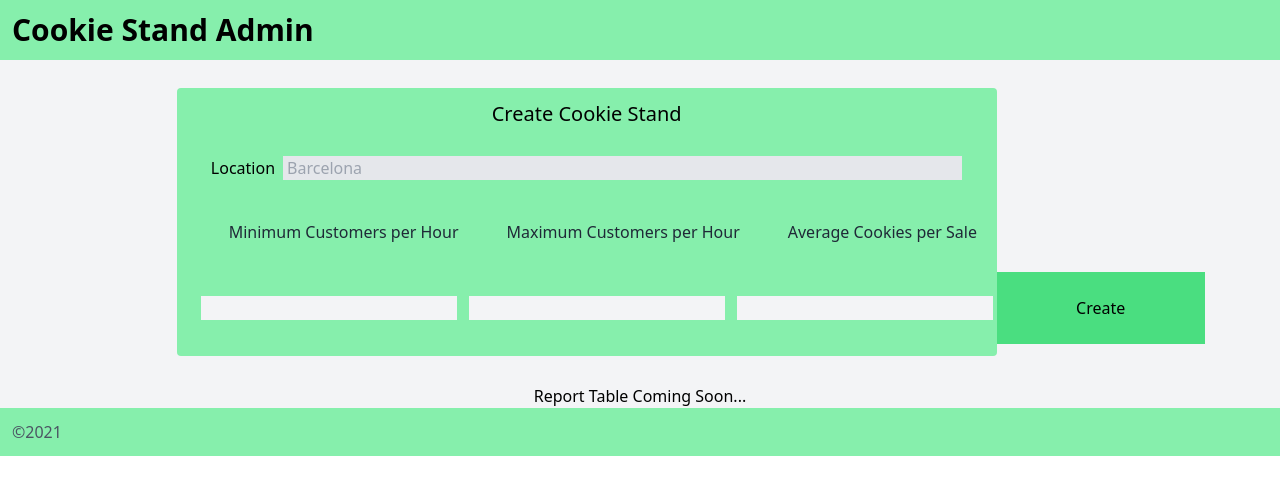
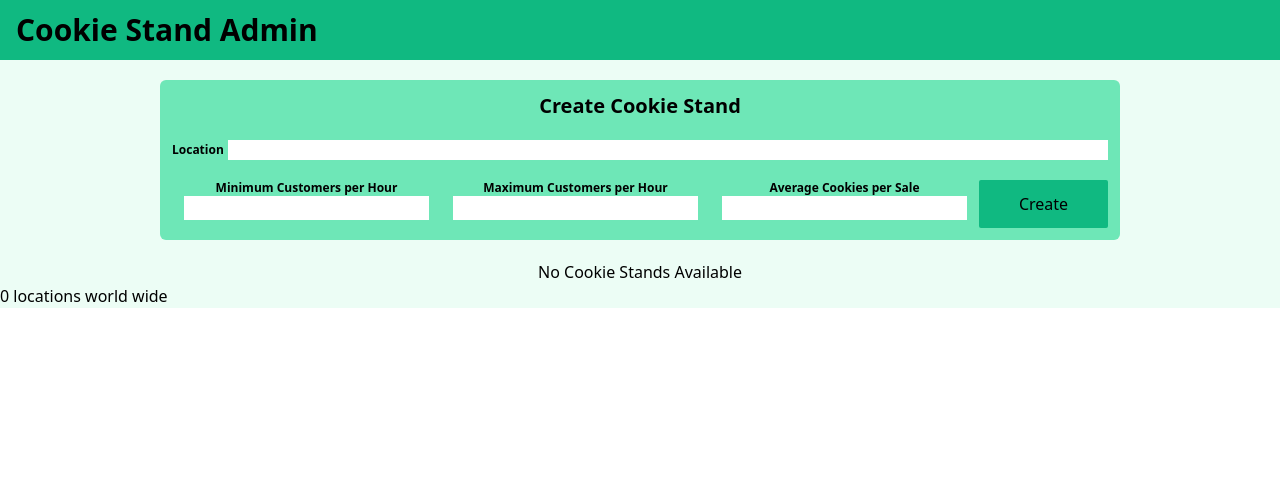
Before and after one commit to KirkGarrison/cookie-stand-admin, a Next.js app: page / in a window 1280 px wide. Shown: the top 494 px of the page. Built offline with nearby package versions, Linux system fonts and the light colour scheme.

Commit message:
finished React 1 lab and completed all except footer of react 2

```diff
--- /dev/null
+++ b/components/CreateForm.js
@@ -0,0 +1,16 @@
+import FormLabel from "./FormLabel";
+import FormLocation from "./Form";
+
+export default function CreateForm(props) {
+  return (
+    <form onSubmit={props.handleForm}>
+      <FormLocation label="Location" name="location" />
+      <div className='flex p-3 text-center'>
+        <FormLabel label="Minimum Customers per Hour" name="minCust" />
+        <FormLabel label="Maximum Customers per Hour" name="maxCust" />
+        <FormLabel label="Average Cookies per Sale" name="avgCust" />
+        <button className='bg-emerald-500 text-center py-3 w-64 rounded-sm'>Create</button>
+      </div>
+    </form>
+  )
+}
--- /dev/null
+++ b/components/Footer.js
@@ -0,0 +1,19 @@
+export default function Footer(props) {
+
+    // function footerLocations(props) {
+
+    //     if (props.data.length == 0) {
+    //       return <h2> 0 Locations World Wide</h2>
+    //     }
+    //     else {
+    //       return `${numLocationsWW} Locations World Wide`
+    //     }
+    //   }
+    // function numLocationsWW() {
+    //     const locationNumbers = props.data.length
+    // }
+
+    return (
+      <p> 0 locations world wide</p>
+)
+  }
--- /dev/null
+++ b/components/Form.js
@@ -0,0 +1,8 @@
+export default function FormLocation(props) {
+    return (
+      <div className='flex py-2 px-3 font-semibold'>
+        <label className='pr-1 text-xs my-auto'>{props.label}</label>
+        <input name={props.name} className=' flex-auto text-sm' type="text" />
+      </div>
+    )
+  }
--- /dev/null
+++ b/components/FormLabel.js
@@ -0,0 +1,8 @@
+export default function FormLabel(props) {
+    return (
+      <div className=' px-3 font-semibold'>
+        <label className='block text-xs flex-auto'>{props.label}</label>
+        <input name={props.name} type="number" className="block flex-auto" />
+      </div>
+    )
+  }
--- /dev/null
+++ b/components/Header.js
@@ -0,0 +1,7 @@
+export default function Header() {
+    return (
+      <header className=' bg-emerald-500 '>
+        <h1 className='font-semibold text-3xl px-4 py-3 '>Cookie Stand Admin</h1>
+      </header>
+    )
+  }
--- /dev/null
+++ b/components/Main.js
@@ -0,0 +1,44 @@
+import { useState } from "react"
+import CreateForm from "./CreateForm";
+import ReportTable from "./ReportTable";
+import Footer from "./Footer";
+// import { hourly_sales } from "../data.js";
+
+
+
+export default function Main() {
+
+  const hoursOfOperation = ['6am', '7am', '8am', '9am', '10am', '11am', '12pm', '1pm', '2pm', '3pm', '4pm', '5pm', '6pm', '7pm']
+  const [totalLocationData, setTotalLocationData] = useState([])
+
+  function handleForm(e) {
+    e.preventDefault();
+    const [location, minCust, maxCust, avgCust] = e.target
+
+    let storeDailyTotal = 0
+    const hourlySale = hoursOfOperation.map(hour => {
+      const randomNumCus = Math.floor(Math.random() * (maxCust.value - minCust.value + 1)) + minCust.value
+      const numCookiesSold = randomNumCus * avgCust.value
+      storeDailyTotal = storeDailyTotal + numCookiesSold
+      return numCookiesSold
+    })
+
+    const locationData = { "location": location.value, "hourlySales":hourlySale, "dailyTotal":storeDailyTotal }
+    setTotalLocationData([...totalLocationData, locationData]);
+  }
+
+  return (
+      <>
+      <main>
+      <div className=' bg-emerald-300 w-3/4 mx-auto my-5 rounded-md'>
+        <h2 className=' text-center py-3 font-semibold text-xl'>Create Cookie Stand</h2>
+        <CreateForm handleForm={handleForm} />
+      </div>
+      <ReportTable data={totalLocationData} times = {hoursOfOperation} />
+      {/* <Footer data={totalLocationData} /> */}
+    </main>
+
+    </>
+
+  )
+}
--- /dev/null
+++ b/components/ReportTable.js
@@ -0,0 +1,81 @@
+export default function ReportTable(props) {
+
+    function manageShowTable(props) {
+
+      if (props.data.length == 0) {
+        return <h2> No Cookie Stands Available</h2>
+      }
+      else {
+        return displayTable(props)
+      }
+    }
+
+    function displayTable(props) {
+
+      function getTotals(index, props) {
+        let hourTotal = 0
+        props.data.map(location =>
+          hourTotal = hourTotal + location.hourlySales[index]
+        )
+        return hourTotal
+      }
+
+      function grandTotal(props) {
+        let allDailyTotals = 0
+        props.data.map(location =>
+            allDailyTotals += location.dailyTotal
+        )
+        return <td className=" border-black border-2 ">{allDailyTotals}</td>
+      }
+
+      function getLocationSales(location) {
+        return (
+          <tr key={location.location}>
+            <td className=" border-black border-2 ">{location.location}</td>
+            {location.hourlySales.map((sale, index) => <td key={index} className=" border-black border-2 ">{sale}</td>)}
+            <td className=" border-black border-2 ">{location.dailyTotal}</td>
+          </tr>
+        )
+      }
+
+      const timesTable = props.times.map(time => <td key={time}>{time}</td>)
+
+      const data = props.data.map(location =>
+        getLocationSales(location)
+      )
+
+      const totals = props.times.map((time, index) =>
+        <td key={time} className=" border-black border-2 ">{getTotals(index, props)}</td>
+      )
+
+
+      return (
+        <section className=' text-center mb-10'>
+          <table className="mx-auto bg-emerald-300" >
+            <thead className=" bg-emerald-500 px-3 py-1">
+              <tr>
+                <td>Location</td>
+                {timesTable}
+                <td>Totals</td>
+              </tr>
+            </thead>
+            <tbody>
+              {data}
+            </tbody>
+            <tfoot className=" bg-emerald-500 px-3 py-1">
+              <tr>
+                <td className=" border-black border-2 ">Totals</td>
+                {totals}
+                {grandTotal(props)}
+              </tr>
+            </tfoot>
+          </table>
+        </section>
+      )
+    }
+    return (
+      <div className=" text-center">
+        {manageShowTable(props)}
+      </div>
+    )
+  }
--- /dev/null
+++ b/data.js
@@ -0,0 +1 @@
+export const hourly_sales = [48, 42, 30, 24, 42, 24, 36, 42, 42, 48, 36, 42, 24, 36]
--- a/pages/index.js
+++ b/pages/index.js
@@ -1,86 +1,18 @@
 import Head from 'next/head'
+import Header from '../components/Header.js'
+import Main from '../components/Main.js'
+import Footer from '../components/Footer.js'
 
 export default function Home() {
   return (
-    <div className='bg-gray-100'>
+    <body className=' bg-emerald-50 '>
       <Head>
         <title>Cookie Stand Admin</title>
       </Head>
-      <body >
-        <header className="bg-green-300 p-3 text-3xl bold">
-            <h1 className='font-bold'>Cookie Stand Admin</h1>
-          </header>
-          <main className='w-11/12 flex justify-center px-10 '>
-            <div className="bg-green-300 m-7 w-9/12 rounded">
-            <StoreForm />
-            {/* <CookieStand /> */}
-            <ResponseTable />
-            </div>
-          </main>
-          <p className='text-center'>Report Table Coming Soon...</p>
-          <p className='text-center'></p>
-          <footer className="bg-green-300 p-3 text-gray-600">
-              <p>&copy;2021</p>
-          </footer>
-      </body>
-    </div>
+      <Header />
+      <Main />
+      <Footer />
+
+    </body>
   )
 }
-
-
-function StoreForm() {
-  return (
-    <>
-      <p className='text-center text-xl p-3'>Create Cookie Stand</p>
-      <form className="w-11/12 my-4  mx-auto flex">
-          <p className='mr-2'>Location </p>
-          <input type="text" placeholder='Barcelona' className="flex-auto pl-1 bg-gray-200 text-gray-800" />
-      </form>
-      </>
-  )
-}
-
-// function CookieStand() {
-//   return (
-//       <div className="w-96 h-96 bg-gray-900 mx-auto my-4 rounded-full">
-//           <div className="w-48 h-48 rounded-full bg-gray-50 relative top-16 left-16 flex items-center justify-center">
-//               <p className="text-xl">Ask me anything</p>
-//           </div>
-//       </div>
-//   )
-// }
-
-// function CookieStand() {
-//    return (
-//     <>
-//     <div className='flex items-center '>
-//       <p className='text-center text-xl p-3'>Create Cookie Stand</p>
-//       <p className='text-center text-xl p-3'>Create Cookie Stand</p>
-//       <p className='text-center text-xl p-3'>Create Cookie Stand</p>
-//       </div>
-//       </>
-//     )
-//   }
-
-function ResponseTable() {
-  return (
-      <table className='w-1/2 mx-2 my-2'>
-          <thead>
-              <tr className='flex items-left justify-start text-gray-800 pl-5 '>
-                  <p className='m-6'>Minimum Customers per Hour</p>
-                  <p className='m-6'>Maximum Customers per Hour</p>
-                  <p className='m-6'>Average Cookies per Sale</p>
-              </tr>
-          </thead>
-          <tbody>
-              <tr className='flex items-center justify-between flex-auto pl-4'>
-                  <input type="text" className="flex-auto pl-3 bg-gray-100 w-64 " />
-                  <input type="text" className="flex-auto pl-11 bg-gray-100 w-64 m-3 " />
-                  <input type="text" className="flex-auto pl-11 bg-gray-100 w-64 " />
-                  <button className='bg-green-400 w-52 m-1 py-6'>Create</button>
-              </tr>
-          </tbody>
-
-      </table>
-  )
-}
```
